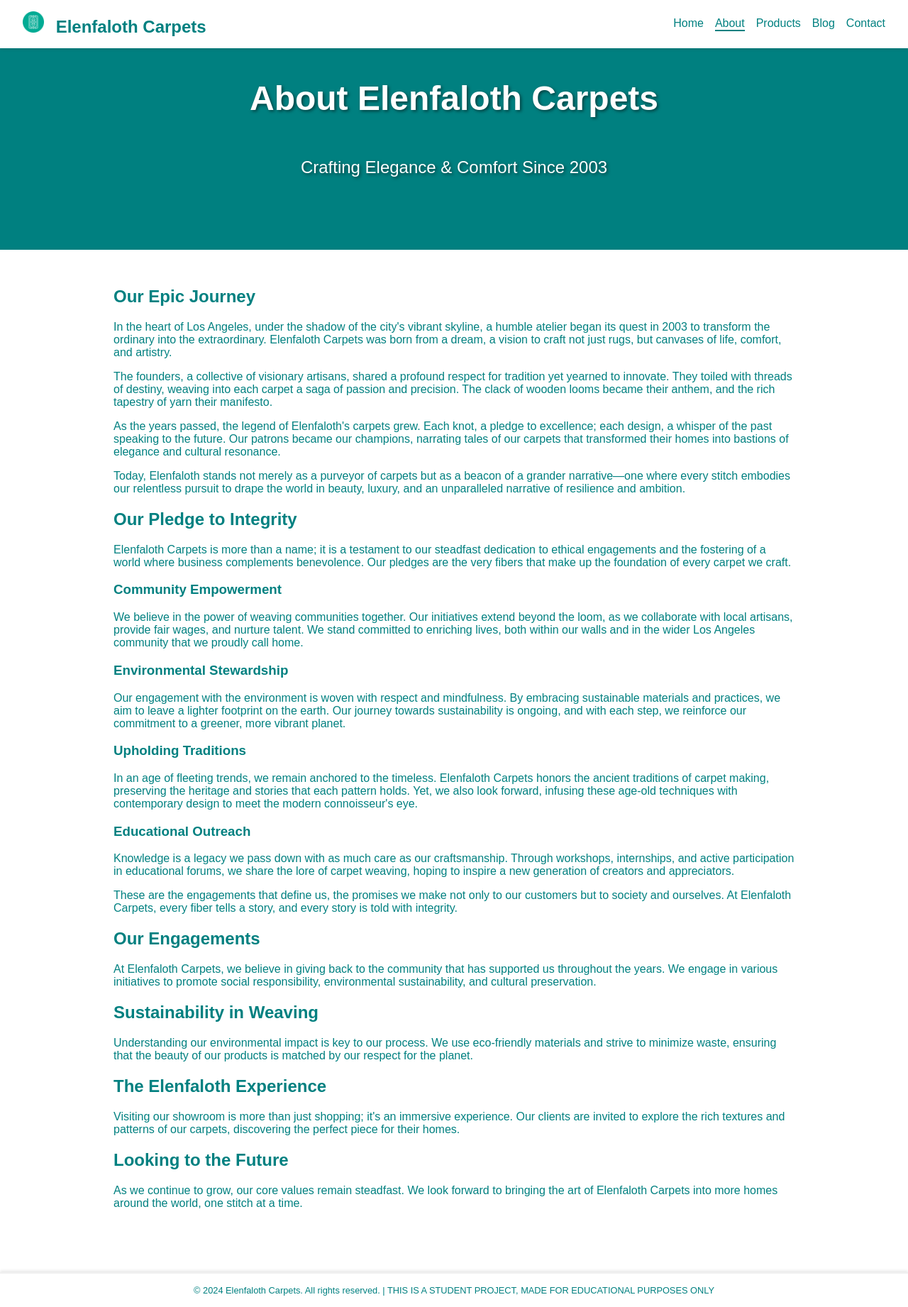
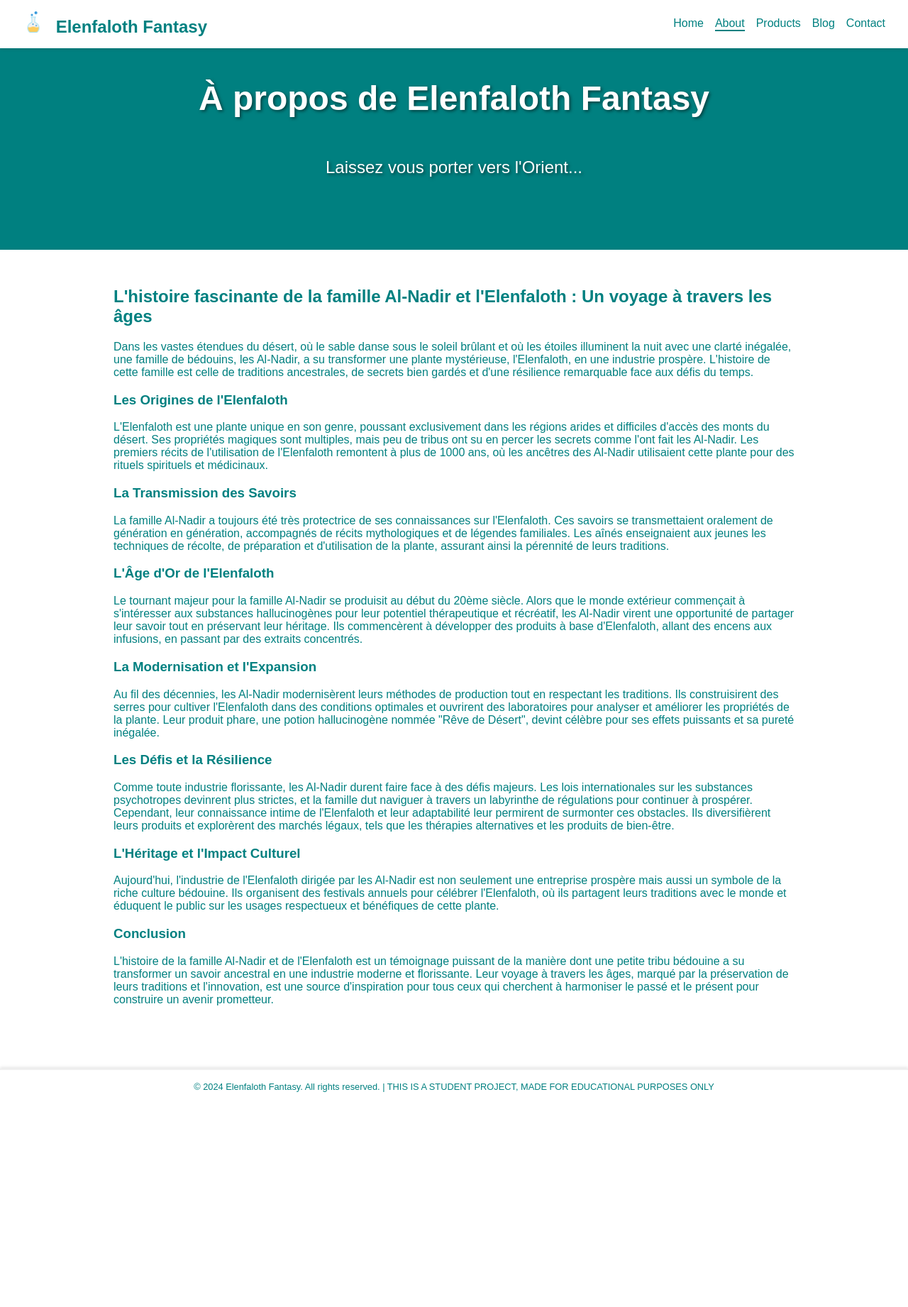
Before and after one commit to H4ss/Google-SEO-Tek5, a Gatsby site: page /about in a window 1280 px wide. Shown: the whole page at 71% size. After the commit the page ends 1555 px from the top, so only its background shows below. Built offline with nearby package versions, Linux system fonts and the light colour scheme; Gatsby itself is replaced by a stand-in of ours.

Commit message:
ADD: updaet

```diff
--- a/gatsby-config.js
+++ b/gatsby-config.js
@@ -1,9 +1,7 @@
 module.exports = {
   siteMetadata: {
-      title: `Elenfaloth Carpet Company`,
-      description: `Elenfaloth Carpet Company is a family owned and operated business that has been serving the greater Los Angeles area for over 30 years. We specialize in carpet cleaning, repair, and installation.
-      We also offer a wide variety of flooring options including hardwood, laminate, and tile.
-      Our team of experts is dedicated to providing the highest quality service at an affordable price.
+    title: `Elenfaloth Fantasys`,
+    description: `Dans les vastes étendues du désert, où le sable danse sous le soleil brûlant et où les étoiles illuminent la nuit avec une clarté inégalée, une famille de bédouins, les Al-Nadir, a su transformer une plante mystérieuse, l'Elenfaloth, en une industrie prospère. L'histoire de cette famille est celle de traditions ancestrales, de secrets bien gardés et d'une résilience remarquable face aux défis du temps.
       Contact us today for a free estimate!`,
     author: `@gatsbyjs`,
   },
--- a/src/blog/process.md
+++ b/src/blog/process.md
@@ -1,6 +1,6 @@
 ---
-title: "Elenfaloth Carpets Conception"
+title: "Conception de nos produits hallucinogènes"
 date: "2024-04-07"
 ---
 
-The Elenfaloth Carpets are a series of carpets that I have been working on for the past few months. I have been experimenting with different patterns and colors to create a unique design that is both beautiful and functional. The carpets are made from high-quality materials and are designed to be durable and long-lasting. I am very proud of the work that I have done on these carpets and I am excited to share them with the world.
+Lorem Ipsum
--- a/src/components/footer.js
+++ b/src/components/footer.js
@@ -4,7 +4,7 @@ import "../styles/footer.css"
 const Footer = () => {
   return (
     <footer className="footer">
-      © {new Date().getFullYear()} Elenfaloth Carpets. All rights reserved. | THIS IS A STUDENT PROJECT, MADE FOR EDUCATIONAL PURPOSES ONLY
+      © {new Date().getFullYear()} Elenfaloth Fantasy. All rights reserved. | THIS IS A STUDENT PROJECT, MADE FOR EDUCATIONAL PURPOSES ONLY
     </footer>
   )
 }
--- a/src/components/latest-news.js
+++ b/src/components/latest-news.js
@@ -25,8 +25,8 @@ const LatestNews = () => {
 
     return (
         <div className="latest-news" style={{ textAlign: 'center' }}>
-            <h2 style={{ color: 'teal', textAlign: 'center', fontSize: '2em', marginBottom: '0.5em' }}>Latest News</h2> {/* Reduce the bottom margin */}
-            <p style={{ color: 'teal', textAlign: 'center' }}>Stay up-to-date with our latest news and updates.</p> {/* Add a paragraph */}               <div className="news-grid">
+            <h2 style={{ color: 'teal', textAlign: 'center', fontSize: '2em', marginBottom: '0.5em' }}>Articles récents</h2> {/* Reduce the bottom margin */}
+            <p style={{ color: 'teal', textAlign: 'center' }}>Ne manquer pas les dernières nouvelles sur notre blog !</p> {/* Add a paragraph */}               <div className="news-grid">
                 {data.allMarkdownRemark.edges.map(({ node }) => (
                     <article key={node.id} className="news-card">
                         <Link to={node.fields.slug} className="news-link">
@@ -37,7 +37,7 @@ const LatestNews = () => {
                     </article>
                 ))}
             </div>
-            <Link to="/blog" className="more-posts">More Posts</Link> {/* Add a "More Posts" button */}
+            <Link to="/blog" className="more-posts">Voir plus</Link> {/* Add a "More Posts" button */}
         </div>
     )
 }
--- a/src/components/navbar.js
+++ b/src/components/navbar.js
@@ -1,15 +1,15 @@
 import React from "react"
 import { Link } from "gatsby"
 import "../styles/navbar.css"
-import logo from "../images/carpet-icon.png" // Import the image
+import logo from "../images/new/flask.png" // Import the image
 
 const Navbar = () => {
   return (
     <nav className="navbar">
       <div className="navbar-container">
         <Link to="/" className="navbar-brand">
-          <img src={logo} alt="Elenfaloth Carpets logo" className="logo" /> {/* Add the image */}
-          Elenfaloth Carpets
+          <img src={logo} alt="Elenfaloth Fantasy logo" className="logo" /> {/* Add the image */}
+          Elenfaloth Fantasy
         </Link>
         <div className="navbar-links">
           <Link to="/" activeClassName="navbar-link-active">Home</Link>
--- a/src/pages/about.js
+++ b/src/pages/about.js
@@ -15,59 +15,53 @@ const AboutPage = () => (
       minHeight: 'calc(50vh - 80px)', // Subtract the height of the navbar
       padding: '1rem'
     }}>
-      <h1 style={{ textShadow: '2px 2px 4px rgba(0, 0, 0, 0.5)', fontSize: '3em' }}>About Elenfaloth Carpets</h1>
+      <h1 style={{ textShadow: '2px 2px 4px rgba(0, 0, 0, 0.5)', fontSize: '3em' }}>À propos de Elenfaloth Fantasy</h1>
       <p style={{ textShadow: '2px 2px 4px rgba(0, 0, 0, 0.5)', fontSize: '1.5em' }}>
-        Crafting Elegance & Comfort Since 2003
+        Laissez vous porter vers l'Orient...
       </p>
     </div>
     <div style={{ margin: '0 auto', maxWidth: 960, padding: '2rem' }}>
       <section>
-        <h2>Our Epic Journey</h2>
-        <p>In the heart of Los Angeles, under the shadow of the city's vibrant skyline, a humble atelier began its quest in 2003 to transform the ordinary into the extraordinary. Elenfaloth Carpets was born from a dream, a vision to craft not just rugs, but canvases of life, comfort, and artistry.</p>
-        <p>The founders, a collective of visionary artisans, shared a profound respect for tradition yet yearned to innovate. They toiled with threads of destiny, weaving into each carpet a saga of passion and precision. The clack of wooden looms became their anthem, and the rich tapestry of yarn their manifesto.</p>
-        <p>As the years passed, the legend of Elenfaloth's carpets grew. Each knot, a pledge to excellence; each design, a whisper of the past speaking to the future. Our patrons became our champions, narrating tales of our carpets that transformed their homes into bastions of elegance and cultural resonance.</p>
-        <p>Today, Elenfaloth stands not merely as a purveyor of carpets but as a beacon of a grander narrative—one where every stitch embodies our relentless pursuit to drape the world in beauty, luxury, and an unparalleled narrative of resilience and ambition.</p>
+        <h2>L'histoire fascinante de la famille Al-Nadir et l'Elenfaloth : Un voyage à travers les âges</h2>
+        <p>Dans les vastes étendues du désert, où le sable danse sous le soleil brûlant et où les étoiles illuminent la nuit avec une clarté inégalée, une famille de bédouins, les Al-Nadir, a su transformer une plante mystérieuse, l'Elenfaloth, en une industrie prospère. L'histoire de cette famille est celle de traditions ancestrales, de secrets bien gardés et d'une résilience remarquable face aux défis du temps.</p>
       </section>
 
       <section>
-        <h2>Our Pledge to Integrity</h2>
-        <p>Elenfaloth Carpets is more than a name; it is a testament to our steadfast dedication to ethical engagements and the fostering of a world where business complements benevolence. Our pledges are the very fibers that make up the foundation of every carpet we craft.</p>
-
-        <h3>Community Empowerment</h3>
-        <p>We believe in the power of weaving communities together. Our initiatives extend beyond the loom, as we collaborate with local artisans, provide fair wages, and nurture talent. We stand committed to enriching lives, both within our walls and in the wider Los Angeles community that we proudly call home.</p>
-
-        <h3>Environmental Stewardship</h3>
-        <p>Our engagement with the environment is woven with respect and mindfulness. By embracing sustainable materials and practices, we aim to leave a lighter footprint on the earth. Our journey towards sustainability is ongoing, and with each step, we reinforce our commitment to a greener, more vibrant planet.</p>
-
-        <h3>Upholding Traditions</h3>
-        <p>In an age of fleeting trends, we remain anchored to the timeless. Elenfaloth Carpets honors the ancient traditions of carpet making, preserving the heritage and stories that each pattern holds. Yet, we also look forward, infusing these age-old techniques with contemporary design to meet the modern connoisseur's eye.</p>
-
-        <h3>Educational Outreach</h3>
-        <p>Knowledge is a legacy we pass down with as much care as our craftsmanship. Through workshops, internships, and active participation in educational forums, we share the lore of carpet weaving, hoping to inspire a new generation of creators and appreciators.</p>
-
-        <p>These are the engagements that define us, the promises we make not only to our customers but to society and ourselves. At Elenfaloth Carpets, every fiber tells a story, and every story is told with integrity.</p>
+        <h3>Les Origines de l'Elenfaloth</h3>
+        <p>L'Elenfaloth est une plante unique en son genre, poussant exclusivement dans les régions arides et difficiles d'accès des monts du désert. Ses propriétés magiques sont multiples, mais peu de tribus ont su en percer les secrets comme l'ont fait les Al-Nadir. Les premiers récits de l'utilisation de l'Elenfaloth remontent à plus de 1000 ans, où les ancêtres des Al-Nadir utilisaient cette plante pour des rituels spirituels et médicinaux.</p>
       </section>
 
       <section>
-        <h2>Our Engagements</h2>
-        <p>At Elenfaloth Carpets, we believe in giving back to the community that has supported us throughout the years. We engage in various initiatives to promote social responsibility, environmental sustainability, and cultural preservation.</p>
+        <h3>La Transmission des Savoirs</h3>
+        <p>La famille Al-Nadir a toujours été très protectrice de ses connaissances sur l'Elenfaloth. Ces savoirs se transmettaient oralement de génération en génération, accompagnés de récits mythologiques et de légendes familiales. Les aînés enseignaient aux jeunes les techniques de récolte, de préparation et d'utilisation de la plante, assurant ainsi la pérennité de leurs traditions.</p>
       </section>
 
       <section>
-        <h2>Sustainability in Weaving</h2>
-        <p>Understanding our environmental impact is key to our process. We use eco-friendly materials and strive to minimize waste, ensuring that the beauty of our products is matched by our respect for the planet.</p>
+        <h3>L'Âge d'Or de l'Elenfaloth</h3>
+        <p>Le tournant majeur pour la famille Al-Nadir se produisit au début du 20ème siècle. Alors que le monde extérieur commençait à s'intéresser aux substances hallucinogènes pour leur potentiel thérapeutique et récréatif, les Al-Nadir virent une opportunité de partager leur savoir tout en préservant leur héritage. Ils commencèrent à développer des produits à base d'Elenfaloth, allant des encens aux infusions, en passant par des extraits concentrés.</p>
       </section>
 
       <section>
-        <h2>The Elenfaloth Experience</h2>
-        <p>Visiting our showroom is more than just shopping; it's an immersive experience. Our clients are invited to explore the rich textures and patterns of our carpets, discovering the perfect piece for their homes.</p>
+        <h3>La Modernisation et l'Expansion</h3>
+        <p>Au fil des décennies, les Al-Nadir modernisèrent leurs méthodes de production tout en respectant les traditions. Ils construisirent des serres pour cultiver l'Elenfaloth dans des conditions optimales et ouvrirent des laboratoires pour analyser et améliorer les propriétés de la plante. Leur produit phare, une potion hallucinogène nommée "Rêve de Désert", devint célèbre pour ses effets puissants et sa pureté inégalée.</p>
       </section>
 
       <section>
-        <h2>Looking to the Future</h2>
-        <p>As we continue to grow, our core values remain steadfast. We look forward to bringing the art of Elenfaloth Carpets into more homes around the world, one stitch at a time.</p>
+        <h3>Les Défis et la Résilience</h3>
+        <p>Comme toute industrie florissante, les Al-Nadir durent faire face à des défis majeurs. Les lois internationales sur les substances psychotropes devinrent plus strictes, et la famille dut naviguer à travers un labyrinthe de régulations pour continuer à prospérer. Cependant, leur connaissance intime de l'Elenfaloth et leur adaptabilité leur permirent de surmonter ces obstacles. Ils diversifièrent leurs produits et explorèrent des marchés légaux, tels que les thérapies alternatives et les produits de bien-être.</p>
+      </section>
+
+      <section>
+        <h3>L'Héritage et l'Impact Culturel</h3>
+        <p>Aujourd'hui, l'industrie de l'Elenfaloth dirigée par les Al-Nadir est non seulement une entreprise prospère mais aussi un symbole de la riche culture bédouine. Ils organisent des festivals annuels pour célébrer l'Elenfaloth, où ils partagent leurs traditions avec le monde et éduquent le public sur les usages respectueux et bénéfiques de cette plante.</p>
+      </section>
+
+      <section>
+        <h3>Conclusion</h3>
+        <p>L'histoire de la famille Al-Nadir et de l'Elenfaloth est un témoignage puissant de la manière dont une petite tribu bédouine a su transformer un savoir ancestral en une industrie moderne et florissante. Leur voyage à travers les âges, marqué par la préservation de leurs traditions et l'innovation, est une source d'inspiration pour tous ceux qui cherchent à harmoniser le passé et le présent pour construire un avenir prometteur.</p>
       </section>
     </div>
+
   </Layout>
 )
 
--- a/src/pages/index.js
+++ b/src/pages/index.js
@@ -2,7 +2,7 @@
 import React from "react"
 import LatestNews from "../components/latest-news"
 import Layout from "../components/layout"
-import imgCarpets from "../images/carpets.png"
+import imgCarpets from "../images/new/elenfaloth-big.png"
 import SmallAbout from "../components/small-about"
 
 export default function Home() {
@@ -20,8 +20,8 @@ export default function Home() {
         minHeight: 'calc(100vh - 80px)', // Subtract the height of the navbar
         padding: '1rem'
       }}>
-        <h1 style={{ textShadow: '2px 2px 4px rgba(0, 0, 0, 0.5)', fontSize: '3em' }}>Welcome to Elenfaloth Carpets</h1>
-        <p style={{ textShadow: '2px 2px 4px rgba(0, 0, 0, 0.5)', fontSize: '1.5em' }}>Discover our premium carpets, handcrafted with love since 2003.</p>
+        <h1 style={{ textShadow: '2px 2px 4px rgba(0, 0, 0, 0.5)', fontSize: '3em' }}>Welcome to Elenfaloth Fantasy</h1>
+        <p style={{ textShadow: '2px 2px 4px rgba(0, 0, 0, 0.5)', fontSize: '1.5em' }}>Découvrez l'histoire de la famille Al-Nadir et de l'elenfaloth.</p>
       </div>
       <LatestNews />
       <SmallAbout />
--- a/src/pages/products.js
+++ b/src/pages/products.js
@@ -27,13 +27,13 @@ const ProductsPage = () => (
       minHeight: 'calc(70vh - 80px)', // Subtract the height of the navbar
       padding: '1rem'
     }}>
-      <h1 style={{ textShadow: '2px 2px 4px rgba(0, 0, 0, 0.5)', fontSize: '3em' }}>Discover our products</h1>
+      <h1 style={{ textShadow: '2px 2px 4px rgba(0, 0, 0, 0.5)', fontSize: '3em' }}>Découvrez nos produits</h1>
       <p style={{ textShadow: '2px 2px 4px rgba(0, 0, 0, 0.5)', fontSize: '1.5em' }}>
-        Let's find out what you love !
+        Découvrez ce que vous aimez dans les mystères de l'Elenfaloth !
       </p>
       <div style={{ display: 'flex', justifyContent: 'center' }}>
         <p style={{ fontSize: '1.2em', maxWidth: '60%', textAlign: 'center' }}>
-          Explore our diverse range of carpets, each offering a unique blend of style and comfort. From our premium luxury collections to our affordable everyday options, there's a perfect Elenfaloth Carpet for every home and budget.
+          Explorez notre gamme diversifiée de produits dérivés de l'Elenfaloth, chacun offrant une alchimie unique de tradition et d'innovation. Des potions hallucinogènes aux extraits concentrés pour la méditation, il y a un produit Elenfaloth parfait pour chaque personne et chaque besoin.
         </p>
       </div>
     </div>
```
Also changed, not shown: src/components/small-about.js (+6 -7 lines), src/styles/blog-post.css (+9 -9 lines), src/images/new/elenfaloth-big.png (added), src/images/new/elenfaloth-tmb.png (added), src/images/new/flask.png (added). Lines whose indentation alone changed are shown as unchanged.
